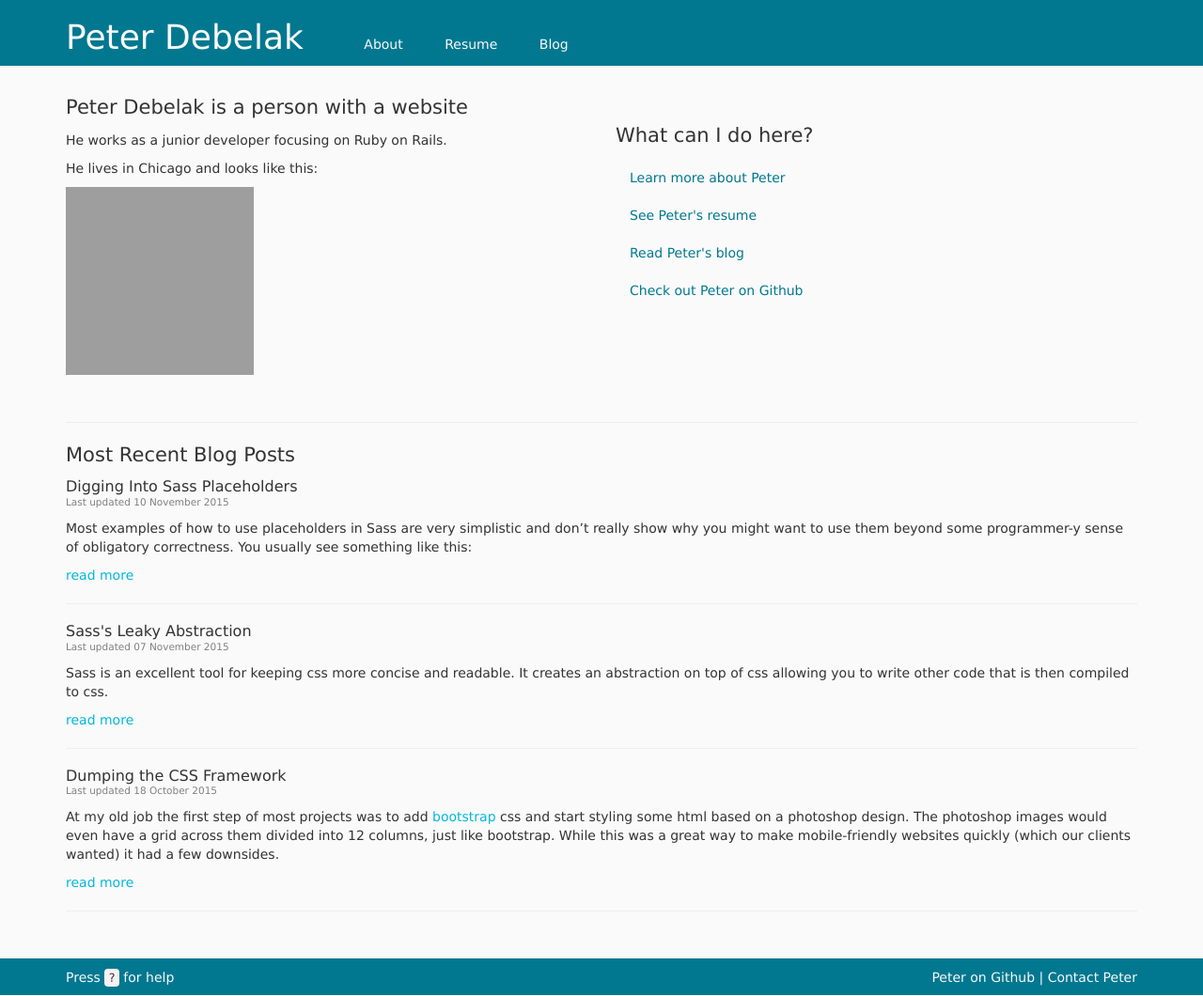
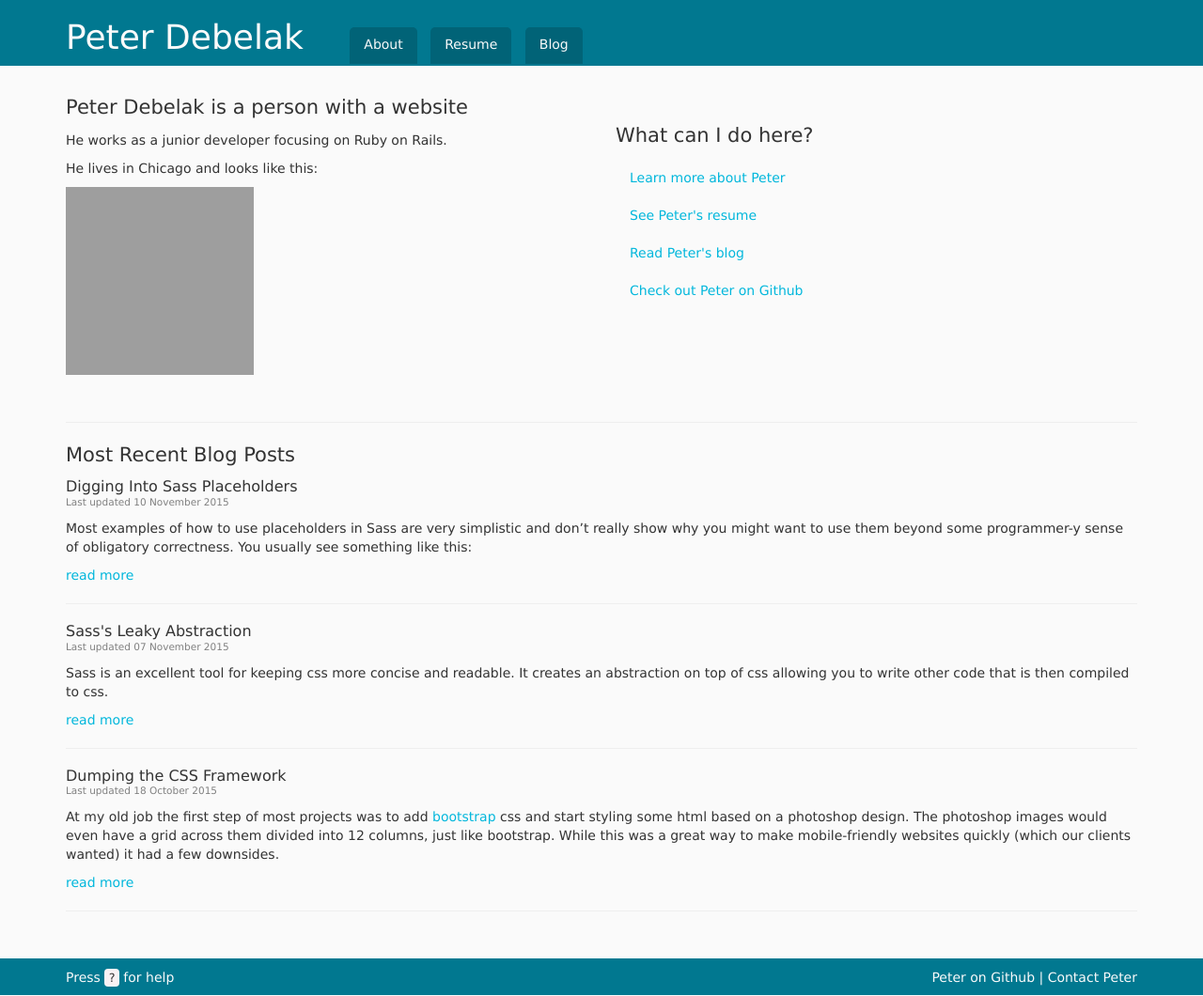
Before and after one commit to pdebelak/peterdebelak.com, a Jekyll site: the page built from index.html, in a window 1280 px wide. Shown: the whole page at 94% size. Built offline with Jekyll 4.4.1, drawn with Linux system fonts in a browser that asks for light colours; comment, search, counter and statistics services are not loaded; grey boxes are pictures that could not be loaded.

Commit message:
Styling updates

```diff
--- a/css/_layout.scss
+++ b/css/_layout.scss
@@ -75,6 +75,7 @@
       padding: 10px 15px 13px 15px;
       border-top-left-radius: 5px;
       border-top-right-radius: 5px;
+      background: darken($brand-primary, 5%);
     }
     &.active, &:hover, &:focus {
       a {
@@ -123,5 +124,11 @@
 }
 
 .verbose-nav {
-  @extend %nav-pills;
+  ul {
+    padding: 0;
+    list-style: none;
+    li {
+      padding: 10px 15px;
+    }
+  }
 }
--- a/css/_resume.scss
+++ b/css/_resume.scss
@@ -3,7 +3,7 @@
 }
 
 .resume-section {
-  @include row();
+  @extend %row;
   .section-title {
     @include col(17%, $tablet-size);
     h1 {
--- a/css/mixins/_custom.scss
+++ b/css/mixins/_custom.scss
@@ -12,27 +12,6 @@
   @include lead();
 }
 
-@mixin nav-pills() {
-  ul {
-    padding: 0;
-    list-style: none;
-    margin: 0;
-    li {
-      a {
-        color: $brand-primary;
-        padding: 10px 15px;
-        display: block;
-        text-decoration: none;
-        @extend %pill-hover;
-      }
-    }
-  }
-}
-
-%nav-pills {
-  @include nav-pills();
-}
-
 @mixin pill-hover() {
   &:hover, &:focus {
     text-decoration: none;
```
Also changed, not shown: _drafts/how-to-read-a-man-page.md (+12 -0 lines).
